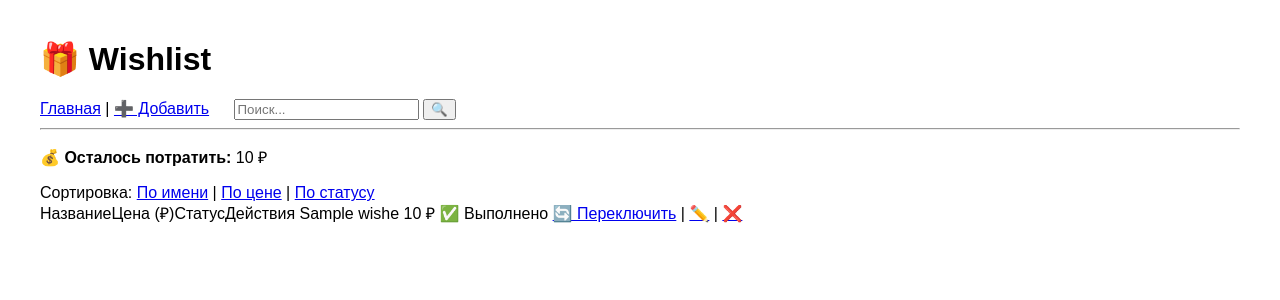
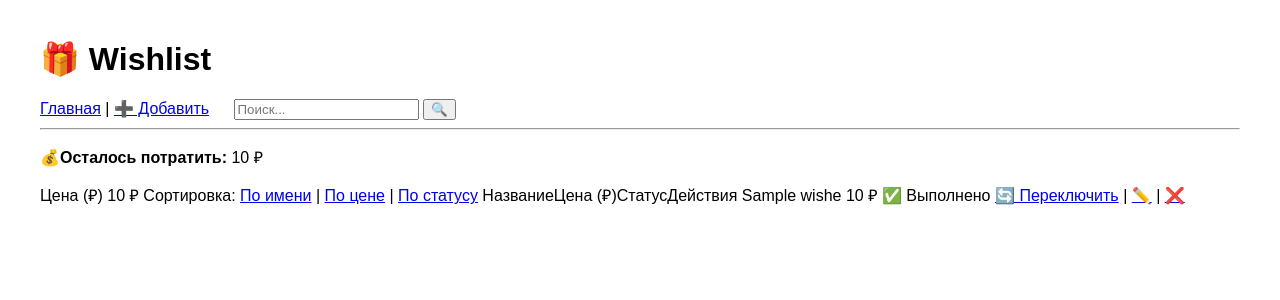
Before and after one commit to kiiiiiid96/wishlist-app, a Flask app: template templates/index.html in a window 1280 px wide. Shown: the top 300 px of the page. Run offline with Flask 3, Linux system fonts and the light colour scheme; the template is opened without the code that fills it: most values are stand-ins (such as "Sample title", 1, 10 or a date in 2020).

Commit message:
Update index.html

```diff
--- a/templates/index.html
+++ b/templates/index.html
@@ -1,7 +1,8 @@
 {% extends "base.html" %}
 {% block content %}
-<p><strong>💰 Осталось потратить:</strong> {{ total }} ₽</p>
-<div>
+<p><strong>💰Осталось потратить:</strong> {{ total }} ₽</p>
+<th>Цена (₽)</th>
+<td>{{ w.price }} ₽</td>
     Сортировка:
     <a href="/?sort=name">По имени</a> |
     <a href="/?sort=price">По цене</a> |
```
